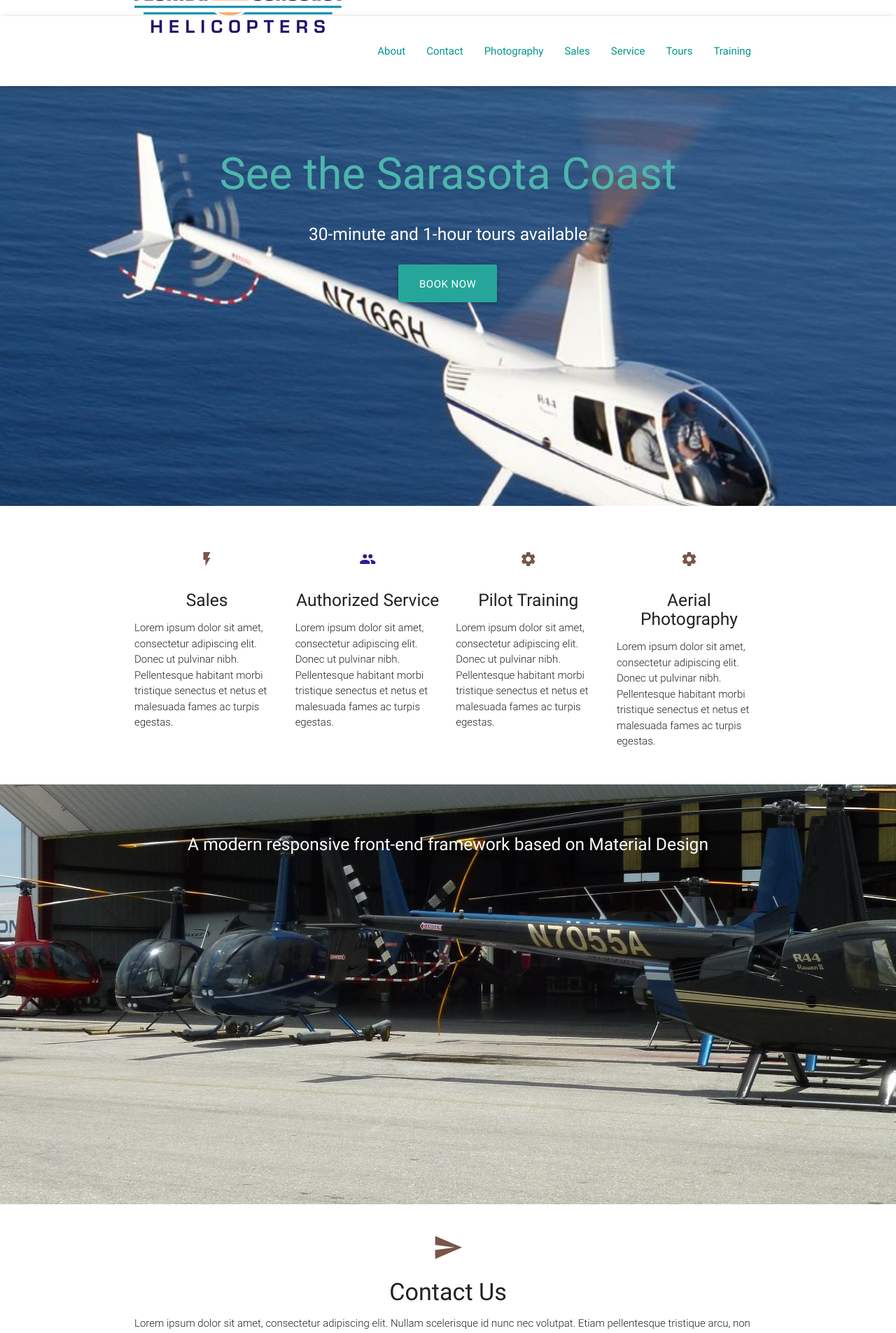
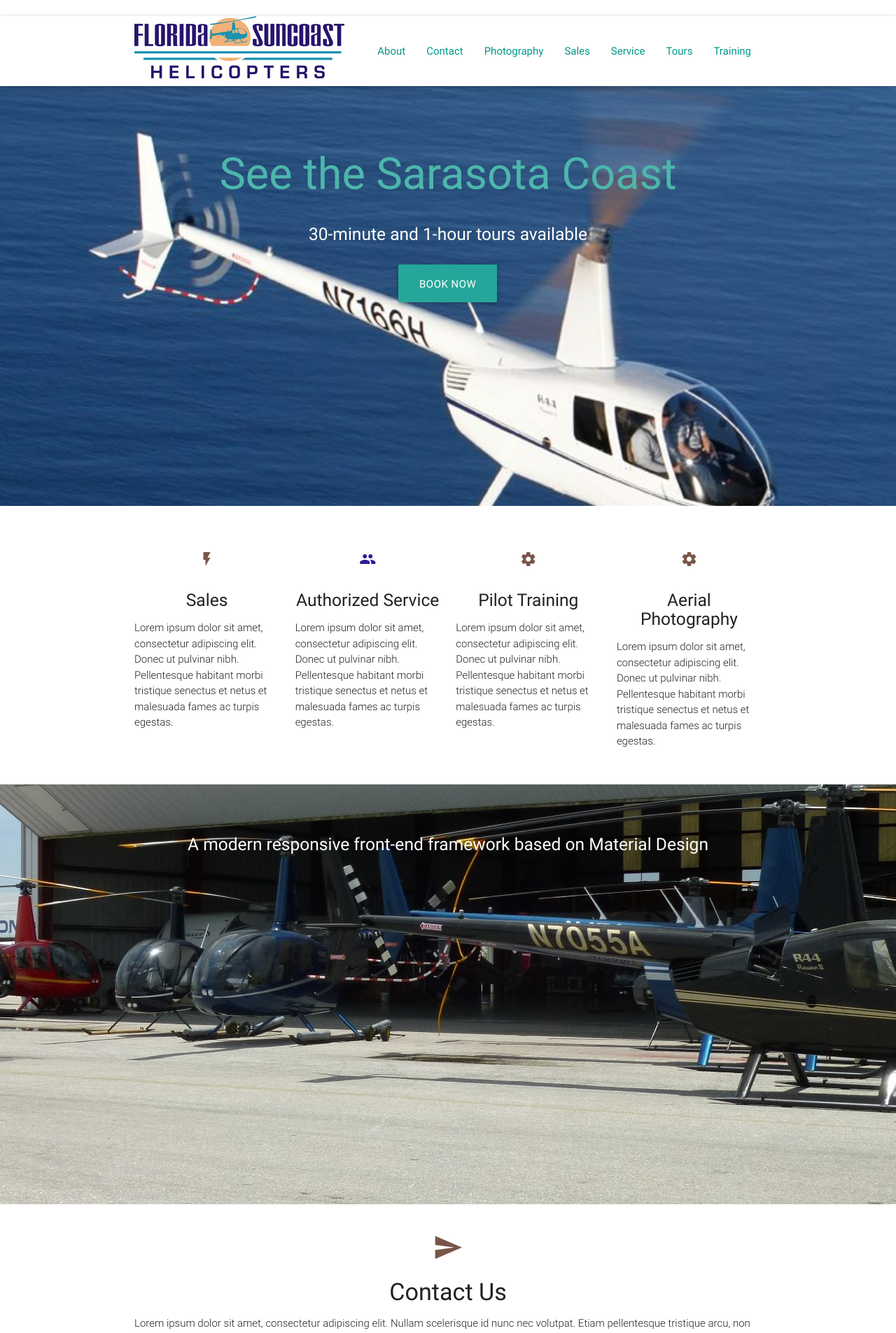
Before and after one commit to joncoop/fsh, a Jekyll site: the page built from index.html, in a window 1280 px wide. Shown: the top 1905 px of the page at 70% size. Built offline with Jekyll 4.4.1, drawn with Linux system fonts in a browser that asks for light colours; nearby versions of some CDN libraries.

Commit message:
Made logo size responsive.

```diff
--- a/_includes/header.html
+++ b/_includes/header.html
@@ -1,8 +1,15 @@
 <br>
 <nav class="white" role="navigation">
   <div class="nav-wrapper container">
-    <div class="valign-wrapper">
-      <a id="logo-container" href="index.html" class="brand-logo valign"><img src="img/logo_300x89.gif"></a>
+    <div class="hide-on-small-only">
+      <a id="logo-container" href="index.html" class="brand-logo">
+        <img src="img/logo_300x89.gif">
+      </a>
+    </div>
+    <div class="hide-on-med-and-up">
+      <a id="logo-container" href="index.html" class="brand-logo">
+        <img src="img/logo_200x59.gif">
+      </a>
     </div>
 
     <ul class="right hide-on-med-and-down">
```
